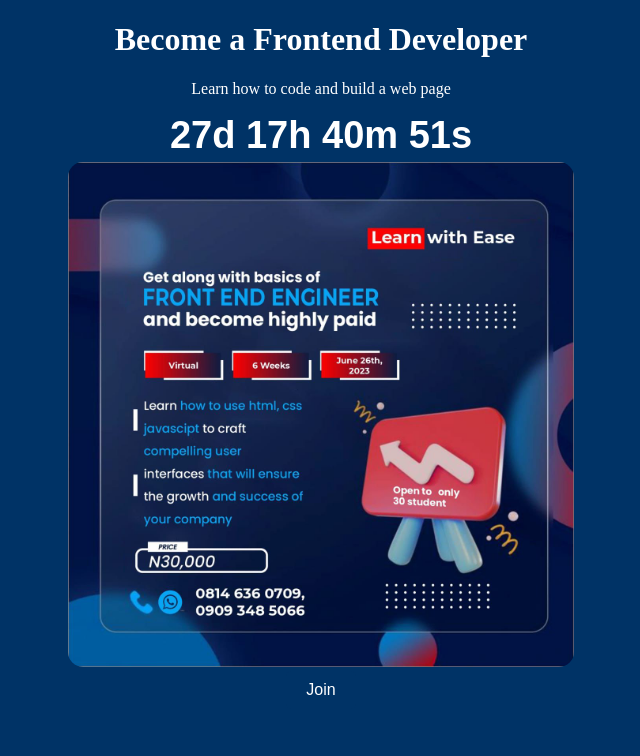
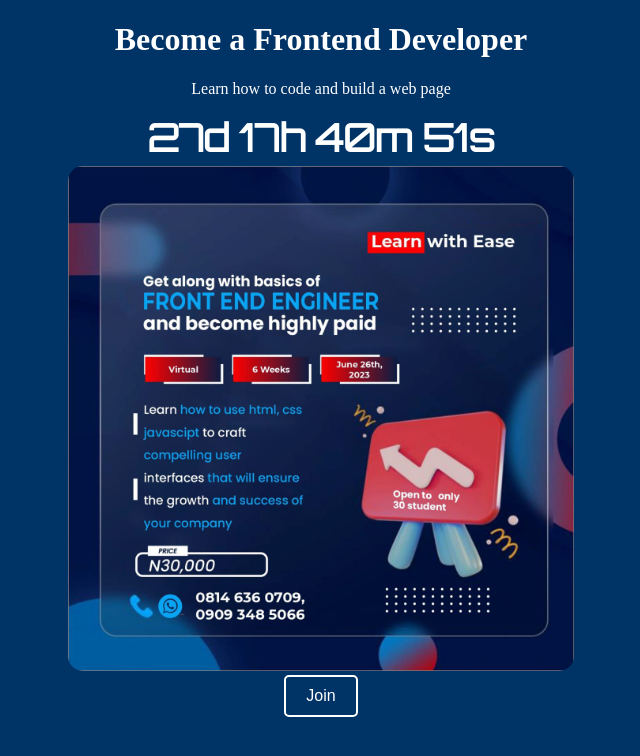
Before and after one commit to Japhetaline/Learn_with_ease, a plain HTML site: page index.html in a window 1280 px wide. Shown: the whole page, without its empty margins (319-959 px from the left). Drawn offline with Linux system fonts and the light colour scheme.

Commit message:
second commit

```diff
--- a/index.html
+++ b/index.html
@@ -6,6 +6,7 @@
     <meta name="viewport" content="width=device-width, initial-scale=1.0">
     <title>Learn with ease</title>
     <link rel="stylesheet" href="./style.css">
+    <link href='https://fonts.googleapis.com/css?family=Orbitron' rel='stylesheet'>
 </head>
 <body>
     <div class="body">
--- a/style.css
+++ b/style.css
@@ -16,7 +16,7 @@ body{
 }
 
 .countdown{
-    font-family: 'Poppins', sans-serif;
+    font-family: 'Orbitron';
     font-size: 38px;
     font-weight: bolder;
 }
@@ -49,11 +49,11 @@ img{
     font-family: sans-serif;
     font-size: 16px;
     border-radius: 5px;
-    border: none;
+    border:2px solid #FFF;
 }
 
 .button:hover {
-    background-color: blue;
+    background-color: rgb(30, 51, 150);
 }
 
 /* Media Queries for Mobile Devices */
```
